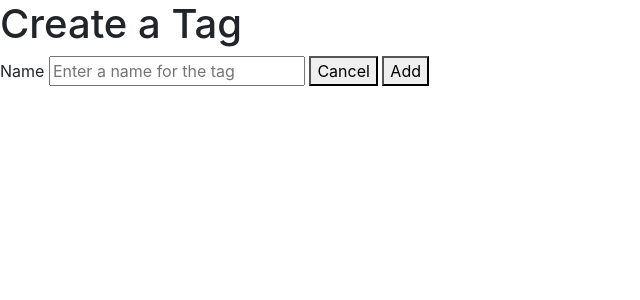
After one commit to zackhoff42/flask-blogly, a Flask app: page /tags/new in a window 1280 px wide. The commit adds this page. Shown: the top 300 px of the page, without its empty margins (0-640 px from the left). Run offline with Flask 2, Linux system fonts and the light colour scheme.

Commit message:
Added new Tag and PostTag models/Added new functionality to previous Models and templates for better UI/Added Testing

```diff
--- a/app.py
+++ b/app.py
@@ -1,7 +1,7 @@
 """Blogly application."""
 
 from flask import Flask, request, render_template, redirect, flash, session
-from models import db, connect_db, User, Post
+from models import db, connect_db, User, Post, Tag, PostTag
 
 app = Flask(__name__)
 
@@ -86,7 +86,8 @@ def show_user(user_id):
 def show_post_form(user_id):
     """Show user post form."""
     user = User.query.get_or_404(user_id)
-    return render_template("post.html", user=user)
+    tags = Tag.query.all()
+    return render_template("post.html", user=user, tags=tags)
 
 
 @app.route("/users/<int:user_id>/posts/new", methods=["POST"])
@@ -95,11 +96,16 @@ def post_story(user_id):
     user = User.query.get_or_404(user_id)
     title = request.form["title"]
     content = request.form["content"]
+    tags = request.form.getlist("tags")
 
     new_post = Post(user_id=user.id, title=title, content=content)
-
     db.session.add(new_post)
     db.session.commit()
+
+    for tag in tags:
+        new_posttag = PostTag(post_id=new_post.id, tag_id=tag)
+        db.session.add(new_posttag)
+        db.session.commit()
 
     return redirect(f"/posts/{new_post.id}")
 
@@ -109,8 +115,9 @@ def show_story(post_id):
     """Shows user post."""
     post = Post.query.get_or_404(post_id)
     user = User.query.get_or_404(post.user_id)
+    tags = post.tags
 
-    return render_template("post_details.html", post=post, user=user)
+    return render_template("post_details.html", post=post, user=user, tags=tags)
 
 
 @app.route("/posts/<int:post_id>/delete", methods=["POST"])
@@ -129,8 +136,9 @@ def show_edit_post(post_id):
     """Shows user the form to edit a previous post."""
     post = Post.query.get_or_404(post_id)
     user = User.query.get_or_404(post.user_id)
+    tags = Tag.query.all()
 
-    return render_template("edit_post.html", post=post, user=user)
+    return render_template("edit_post.html", post=post, user=user, tags=tags)
 
 
 @app.route("/posts/<int:post_id>/edit", methods=["POST"])
@@ -139,8 +147,77 @@ def edit_post(post_id):
     post = Post.query.get_or_404(post_id)
     post.title = request.form["title"]
     post.content = request.form["content"]
+    tags = request.form.getlist("tags")
+
+    rollback = PostTag.query.filter_by(post_id=post.id).all()
+    for pt in rollback:
+        db.session.delete(pt)
+        db.session.commit()
+
+    for tag in tags:
+        new_posttag = PostTag(post_id=post.id, tag_id=tag)
+        db.session.add(new_posttag)
+        db.session.commit()
 
     db.session.add(post)
     db.session.commit()
 
     return redirect(f"/posts/{post.id}")
+
+
+@app.route("/tags/new")
+def show_tags_form():
+    """Show form to create a new tag."""
+    return render_template("new_tag.html")
+
+
+@app.route("/tags/new", methods=["POST"])
+def create_new_tag():
+    """Allow user to submit tag to the database."""
+    name = request.form["name"]
+
+    new_tag = Tag(name=name)
+    db.session.add(new_tag)
+    db.session.commit()
+
+    return redirect("/tags")
+
+
+@app.route("/tags")
+def show_tags():
+    """Show all tags."""
+    tags = Tag.query.all()
+    return render_template("tags.html", tags=tags)
+
+
+@app.route("/tags/<int:tag_id>")
+def show_tag_details(tag_id):
+    """Show details for specific tag."""
+    tag = Tag.query.get_or_404(tag_id)
+    return render_template("tag_details.html", tag=tag)
+
+
+@app.route("/tags/<int:tag_id>/edit")
+def show_tag_edit(tag_id):
+    tag = Tag.query.get_or_404(tag_id)
+    return render_template("edit_tag.html", tag=tag)
+
+
+@app.route("/tags/<int:tag_id>/edit", methods=["POST"])
+def tag_edit_submit(tag_id):
+    tag = Tag.query.get_or_404(tag_id)
+    tag.name = request.form["name"]
+
+    db.session.add(tag)
+    db.session.commit()
+
+    return redirect(f"/tags/{tag.id}")
+
+
+@app.route("/tags/<int:tag_id>/delete", methods=["POST"])
+def delete_tag(tag_id):
+    tag = Tag.query.get_or_404(tag_id)
+    db.session.delete(tag)
+    db.session.commit()
+
+    return redirect("/tags")
--- a/static/app.css
+++ b/static/app.css
@@ -7,7 +7,7 @@ td {
     width: 8vw;
 }
 
-input, textarea {
+td input, textarea {
     width: 30vw;
 }
 
@@ -16,3 +16,7 @@ input, textarea {
     width: 10vw;
     left: 30vw;
 }
+
+.post-tags {
+    list-style-type: none;
+}
--- /dev/null
+++ b/templates/new_tag.html
@@ -0,0 +1,16 @@
+{% extends 'base.html' %}
+
+{% block title%}Create Tag{% endblock %}
+
+{% block content %}
+
+<h1>Create a Tag</h1>
+
+<form>
+    <label>Name</label>
+    <input type="text" name="name" placeholder="Enter a name for the tag">
+    <button formaction="/users">Cancel</button>
+    <button formaction="/tags/new" formmethod="POST">Add</button>
+</form>
+
+{% endblock %}
--- a/templates/post.html
+++ b/templates/post.html
@@ -18,6 +18,12 @@
         </tr>
     </table>
 
+    <ul class="post-tags">
+    {% for tag in tags %}
+        <li><input type="checkbox" name="tags" value="{{tag.id}}">{{tag.name}}</li>
+    {% endfor %}
+    </ul>
+
     <div class="post-buttons">
         <button formaction="/users/{{user.id}}" class="btn btn-danger">Cancel</button>
         <button formaction="/users/{{user.id}}/posts/new" formmethod="POST" class="btn btn-success">Add</button>
--- a/templates/users.html
+++ b/templates/users.html
@@ -13,5 +13,6 @@
     </ul>
 
     <button><a href="/users/new">Add User</a></button>
+    <button><a href="/tags">Tags</a></button>
 
 {% endblock %}
```
Also changed, not shown: models.py (+26 -0 lines), templates/edit_post.html (+11 -1 lines), templates/edit_tag.html (added, +16 -0 lines), templates/post_details.html (+7 -1 lines), templates/tag_details.html (added, +20 -0 lines), templates/tags.html (added, +19 -0 lines), test_flask.py (+51 -1 lines).
